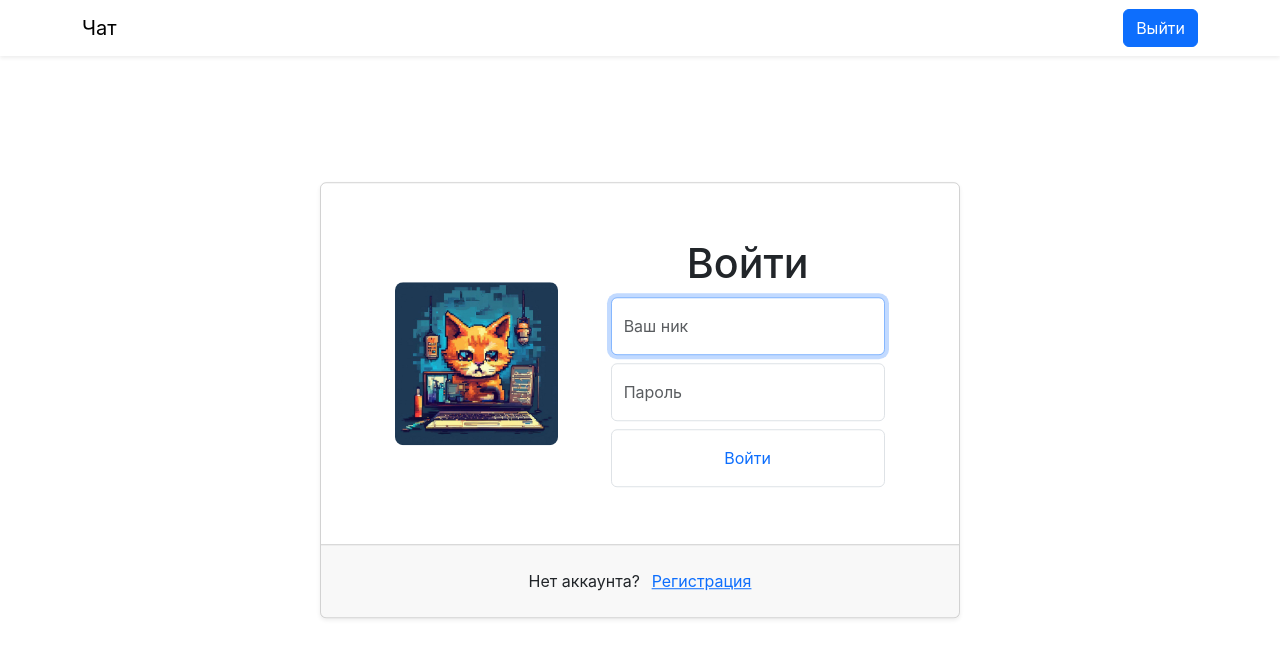
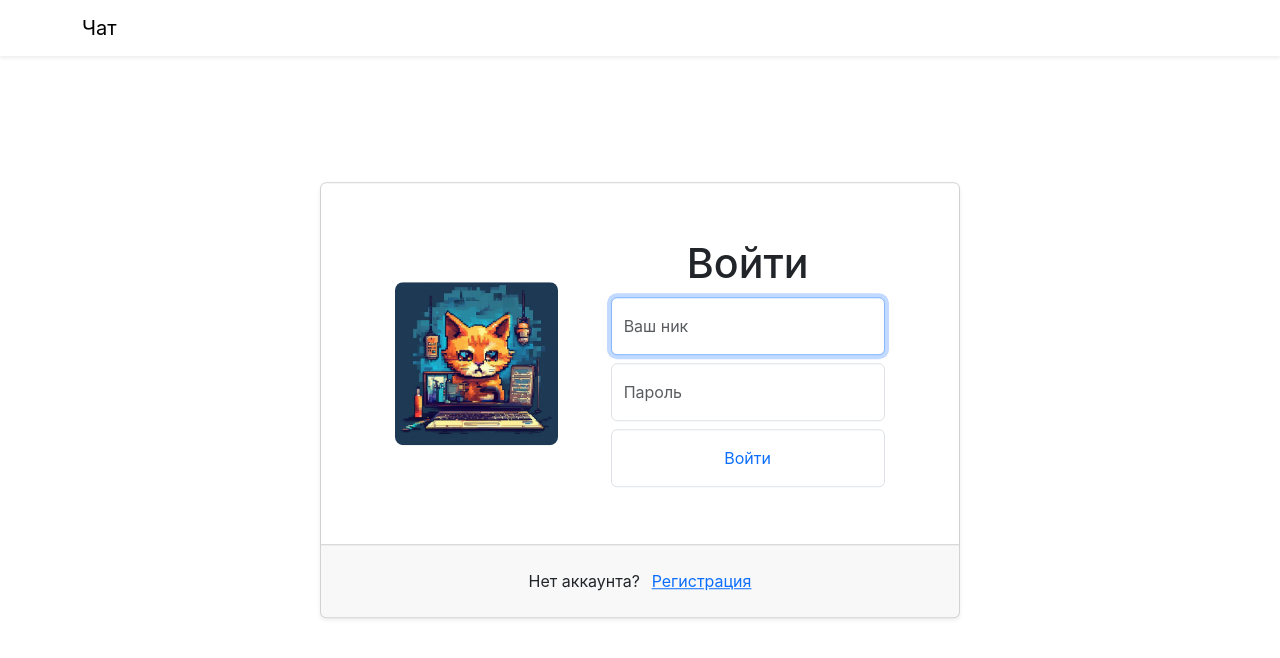
Before and after one commit to xyzelena/Chat, a React (Create React App) app in the folder frontend/: page /login in a window 1280 px wide. Shown: the top 658 px of the page. Built offline with nearby package versions, Linux system fonts and the light colour scheme.

Commit message:
with mistake posting message

```diff
--- a/frontend/src/api/axiosApi.js
+++ b/frontend/src/api/axiosApi.js
@@ -13,19 +13,28 @@ const axiosApi = axios.create({
 axiosApi.interceptors.request.use(
   (config) => {
     const data = getItemStorage();
+
     if (data) {
       config.headers.Authorization = `Bearer ${data.token}`;
     }
+
+    console.log(config);
+
     return config;
   },
-  (error) => Promise.reject(error),
+  (error) => {
+    console.log(error);
+    return Promise.reject(error);
+  },
 );
 
 // Добавление interceptor для ответов
 axiosApi.interceptors.response.use(
-  (response) =>
+  (response) => {
     // Здесь можно добавить дополнительную логику обработки ответов
-    response,
+    //console.log(response);
+    return response;
+  },
   (error) => {
     console.log(error);
     return Promise.reject(error);
--- a/frontend/src/containers/AuthProvider.jsx
+++ b/frontend/src/containers/AuthProvider.jsx
@@ -1,29 +1,25 @@
 import { useState } from 'react';
-import { useDispatch } from 'react-redux';
-
-import {
-  setCredentials,
-  getCredentials,
-  deleteCredentials,
-} from '../slices/authSlice.js';
 
 import AuthContext from '../contexts/AuthContext.jsx';
 
+import {
+  setItemStorage,
+  getItemStorage,
+  clearStorage,
+} from '../utils/authLocalStorage.js';
+
 const AuthProvider = ({ children }) => {
-  // Возвращает метод store.dispatch() текущего хранилища
-  const dispatch = useDispatch();
-
-  const isLoggedIn = () => !!dispatch(getCredentials());
+  const isLoggedIn = !!getItemStorage();
 
   const [loggedIn, setLoggedIn] = useState(isLoggedIn);
 
   const logIn = (data) => {
-    dispatch(setCredentials(data));
+    setItemStorage(data);
     setLoggedIn(true);
   };
 
   const logOut = () => {
-    dispatch(deleteCredentials());
+    clearStorage();
     setLoggedIn(false);
   };
 
--- a/frontend/src/containers/Messages/FormNewMessage.jsx
+++ b/frontend/src/containers/Messages/FormNewMessage.jsx
@@ -1,17 +1,52 @@
+import { useState } from 'react';
+import { useSelector } from 'react-redux';
 import { useTranslation } from 'react-i18next';
+
+//import socket from '../../socket.js';
+
+import { useSendMessageMutation } from '../../api/messagesApi.js';
 
 const FormNewMessage = () => {
   const { t } = useTranslation();
 
+  const username = useSelector((state) => state.auth.username);
+  const channelId = useSelector(
+    (state) => state.currentChannel.currentChannelData.id,
+  );
+
+  const [
+    sendMessage,
+    { error: sendMessageError, isLoading: isSendingMessage },
+  ] = useSendMessageMutation();
+
+  const sendMessageHandler = (messageData) => sendMessage(messageData);
+
+  const [message, setNewMessage] = useState('');
+
+  const handleFormSubmit = (e) => {
+    e.preventDefault();
+
+    const newMessage = { body: message, username, channelId };
+
+    sendMessageHandler(newMessage);
+
+    setNewMessage('');
+  };
+
   return (
-    <form noValidate="" className="py-1 border rounded-2">
+    <form
+      noValidate=""
+      className="py-1 border rounded-2"
+      onSubmit={handleFormSubmit}
+    >
       <div className="input-group has-validation">
         <input
           name="body"
           aria-label={t('formNewMessage.ariaLabel')}
           placeholder={t('formNewMessage.placeholder')}
           className="border-0 p-0 ps-2 form-control"
-          value=""
+          value={message}
+          onChange={(e) => setNewMessage(e.target.value)}
         />
 
         <button type="submit" className="btn btn-group-vertical" disabled="">
--- a/frontend/src/containers/Messages/ListMessages.jsx
+++ b/frontend/src/containers/Messages/ListMessages.jsx
@@ -1,4 +1,4 @@
-import { useEffect } from 'react';
+import { useEffect, useState } from 'react';
 import { useDispatch, useSelector } from 'react-redux';
 
 import { useGetMessagesQuery } from '../../api/messagesApi.js';
@@ -7,7 +7,7 @@ import { setCountCurrentMessages } from '../../slices/currentChannelSlice.js';
 
 const ListMessages = () => {
   const { data, error, isLoading, refetch } = useGetMessagesQuery();
-  // console.log(data);
+  //console.log(data);
   //{ id: '1', body: 'text message', channelId: '1', username: 'admin }
 
   const dispatch = useDispatch();
@@ -22,7 +22,7 @@ const ListMessages = () => {
 
   useEffect(() => {
     dispatch(setCountCurrentMessages(currentChannelMessages?.length));
-  });
+  }, [data]);
 
   return (
     <div>
--- a/frontend/src/init.jsx
+++ b/frontend/src/init.jsx
@@ -5,6 +5,8 @@ import { initReactI18next } from 'react-i18next';
 import LanguageDetector from 'i18next-browser-languagedetector';
 
 import 'bootstrap/dist/css/bootstrap.min.css';
+
+//import socket from './socket.js';
 
 import resources from './locales/index.js';
 
--- a/frontend/src/slices/authSlice.js
+++ b/frontend/src/slices/authSlice.js
@@ -1,44 +1,14 @@
 import { createSlice } from '@reduxjs/toolkit';
 
-import {
-  setItemStorage,
-  getItemStorage,
-  clearStorage,
-} from '../utils/authLocalStorage.js';
+import { getItemStorage } from '../utils/authLocalStorage.js';
 
-// Начальное значение
-const initialState = {
-  username: '',
-  token: '',
-};
+const initialState = getItemStorage();
 
 const authSlice = createSlice({
   name: 'auth',
   initialState,
-  reducers: {
-    setCredentials: (state, action) => {
-      const { username, token } = action.payload;
-
-      setItemStorage({ username, token });
-
-      return { ...state, username, token };
-    },
-    getCredentials: () => {
-      const data = getItemStorage();
-      return data;
-    },
-    deleteCredentials: (state) => {
-      clearStorage();
-
-      return { ...state, initialState };
-    },
-  },
+  reducers: {},
 });
-
-// Слайс генерирует действия, которые экспортируются отдельно
-// Действия генерируются автоматически из имен ключей редьюсеров
-export const { setCredentials, getCredentials, deleteCredentials } =
-  authSlice.actions;
 
 // По умолчанию экспортируется редьюсер, сгенерированный слайсом
 export default authSlice.reducer;
--- /dev/null
+++ b/frontend/src/socket.js
@@ -0,0 +1,9 @@
+// import { io } from 'socket.io-client';
+
+// // "undefined" means the URL will be computed from the `window.location` object
+// const URL =
+//   process.env.NODE_ENV === 'production' ? undefined : 'http://localhost:5001';
+
+// const socket = io(URL);
+
+// export default socket;
```
